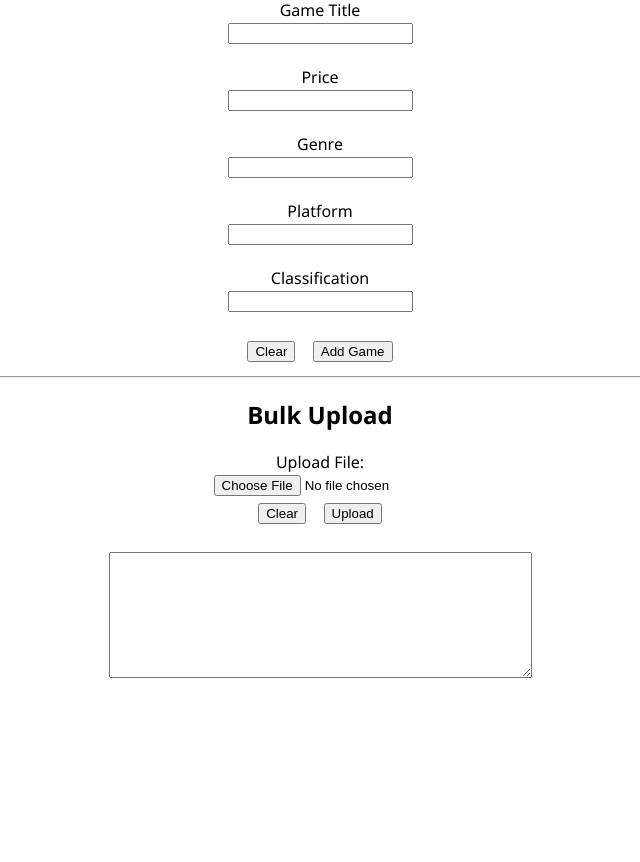
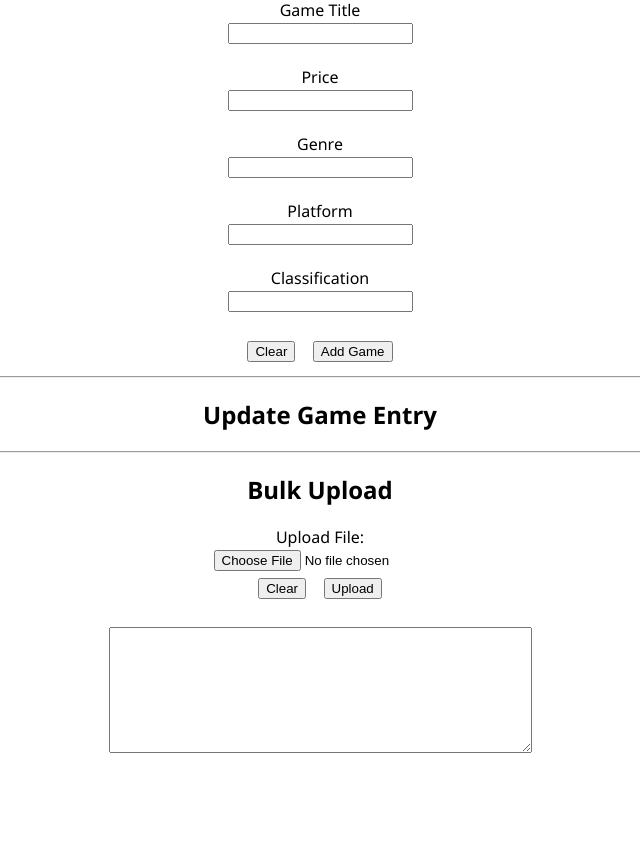
Before and after one commit to DrWalrus1/ISIT307-Backend-Web-Programming, a PHP site: page /admin.php in a window 1280 px wide. Shown: the part 150-1012 px from the top of the page, without its empty margins (320-960 px from the left). Before the commit the page ends 828 px from the top, so only its background shows below. Run offline with PHP 8.4, Linux system fonts and the light colour scheme.

Commit message:
Unfinished changes uploaded to work in remote location

```diff
--- a/Assignment 7/admin.php
+++ b/Assignment 7/admin.php
@@ -38,7 +38,7 @@ function checkInputs() {
 
             if (isset($title, $price, $genre, $platform, $classification)) {
                 $gameArray = array($title, $price, $genre, $platform, $classification);
-
+                // TODO: create new AddGame to add to database
                 AddGame($gameArray);
                 header("Location: /");
             }
@@ -155,6 +155,8 @@ if (isset($file)) {
                 }
             ?>
             <br>
+            <!-- TODO: Change Genre, Platform and Classification to use list of distinct categories -->
+            <!-- TODO: Add way to add new Genre, Platform and Classifications... -->
             <label for="genre">Genre</label><br>
             <input type="text" id="genre" name="genre" value="<?= (isset($genre)) ? $genre: ""?>"/>
             <br>
@@ -197,9 +199,16 @@ if (isset($file)) {
     <!-- TODO: Add update game section -->
     <hr>
     <div style="text-align:center">
+        <h2>Update Game Entry</h2>
+        <form id="updateForm">
+
+        </form>
+    </div>
+    <hr>
+    <div style="text-align:center">
         <h2>Bulk Upload</h2>
         <form id="bulkForm" method="get">
-            <input type="hidden" name="formID" value=2>
+            <input type="hidden" name="formID" value=3> <!-- TODO: Remember to fix any function that relies on THIS hidden form id -->
             <label for="fileInput">Upload File:</label><br>
             <input type="file" name="fileUpload" id="fileInput" accept="<?= getAcceptedFileTypes() ?>" style="margin-left: 3em;"><br>
             <?php
--- a/Assignment 7/createFilter.php
+++ b/Assignment 7/createFilter.php
@@ -99,6 +99,7 @@ function createGroupedCheckboxes(array $groupNames, $category, $inputName, array
             "<div id=\"" . $groupName . "Selection\" style=\"padding-left:0.75em\">";
         foreach ($platforms as $platform) {
             //FIXME: THIS IS A MESS! PLEASE CLEAN
+            //TODO: Add efficiency track
             if ($platform["name"] != $platform["manufacturer"]) { //Eliminate PC
                 if ($platform["manufacturer"] == $groupName) {
                     $found = false;
```
